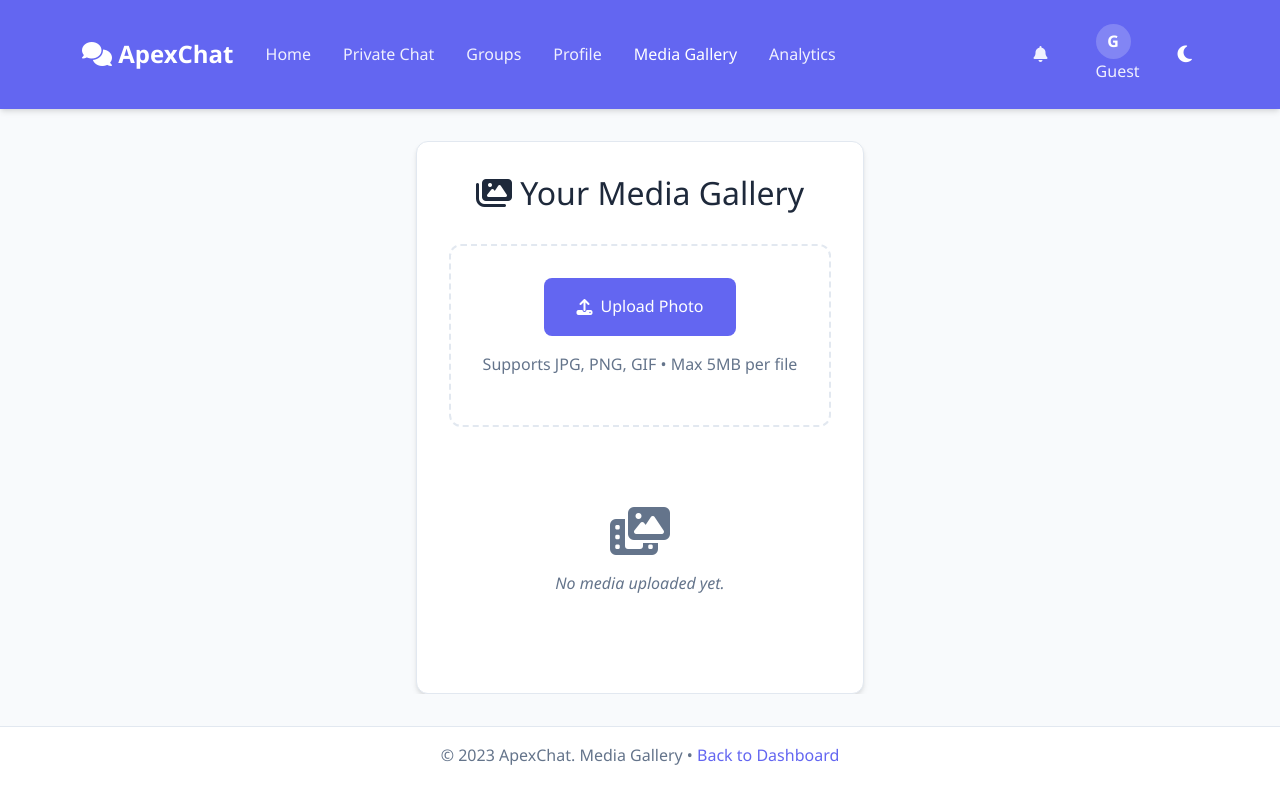
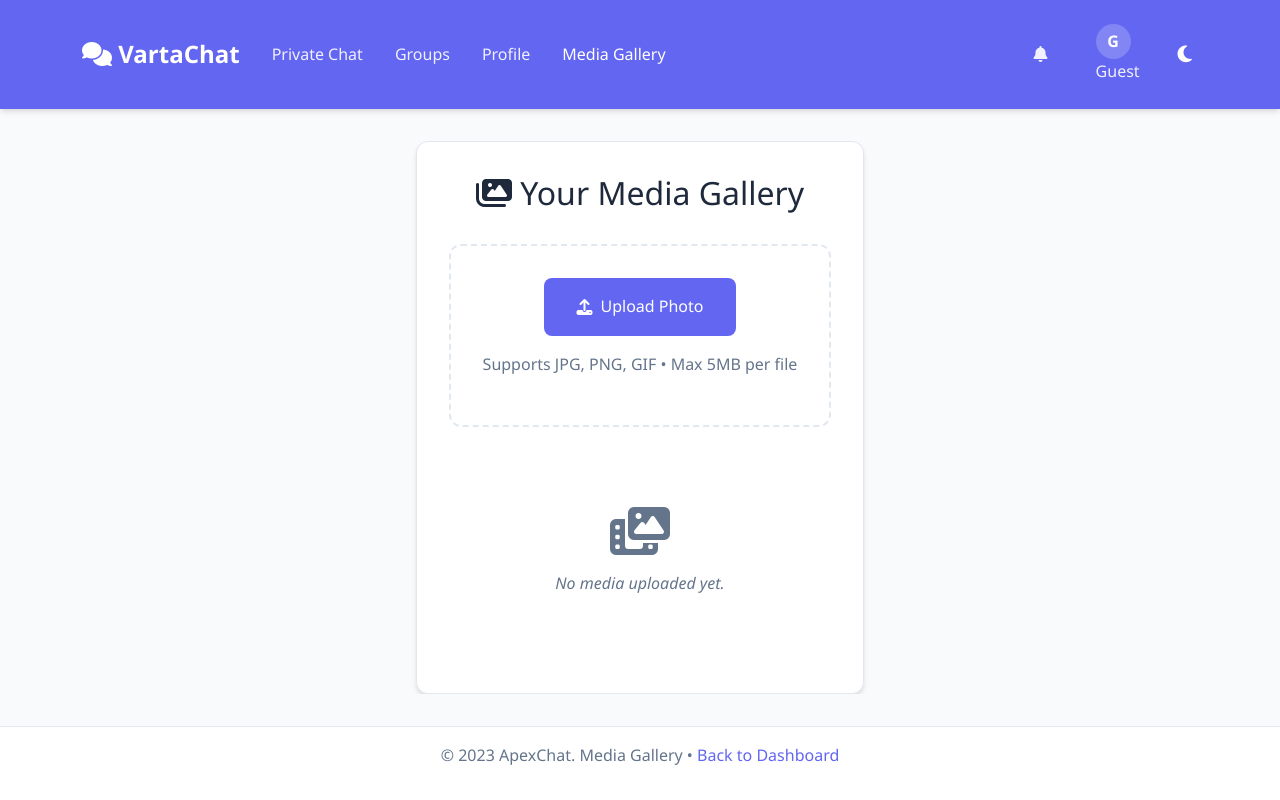
Before and after one commit to joshiharshal/micro-chat-app, a plain HTML site: page frontend/public/media.html in a window 1280 px wide. Drawn offline with nearby package versions, Linux system fonts and the light colour scheme.

Commit message:
add files

```diff
--- a/frontend/public/media.html
+++ b/frontend/public/media.html
@@ -61,14 +61,12 @@ body { background: var(--bg-color); color: var(--text-primary); font-family:'Seg
 <body data-theme="light">
 <nav class="navbar navbar-expand-lg">
 <div class="container">
-<a class="navbar-brand" href="index.html"><i class="fas fa-comments"></i> ApexChat</a>
+<a class="navbar-brand" href="home.html"><i class="fas fa-comments"></i> VartaChat</a>
 <ul class="navbar-nav me-auto">
-<li class="nav-item"><a class="nav-link" href="index.html">Home</a></li>
 <li class="nav-item"><a class="nav-link" href="chat.html">Private Chat</a></li>
 <li class="nav-item"><a class="nav-link" href="groups.html">Groups</a></li>
 <li class="nav-item"><a class="nav-link" href="profile.html">Profile</a></li>
 <li class="nav-item"><a class="nav-link active" href="media.html">Media Gallery</a></li>
-<li class="nav-item"><a class="nav-link" href="analytics.html">Analytics</a></li>
 </ul>
 <ul class="navbar-nav user-nav">
 <li class="nav-item"><a class="nav-link" href="#notifications"><i class="fas fa-bell"></i></a></li>
```
Also changed, not shown: frontend/public/profile.html (+2 -2 lines).
